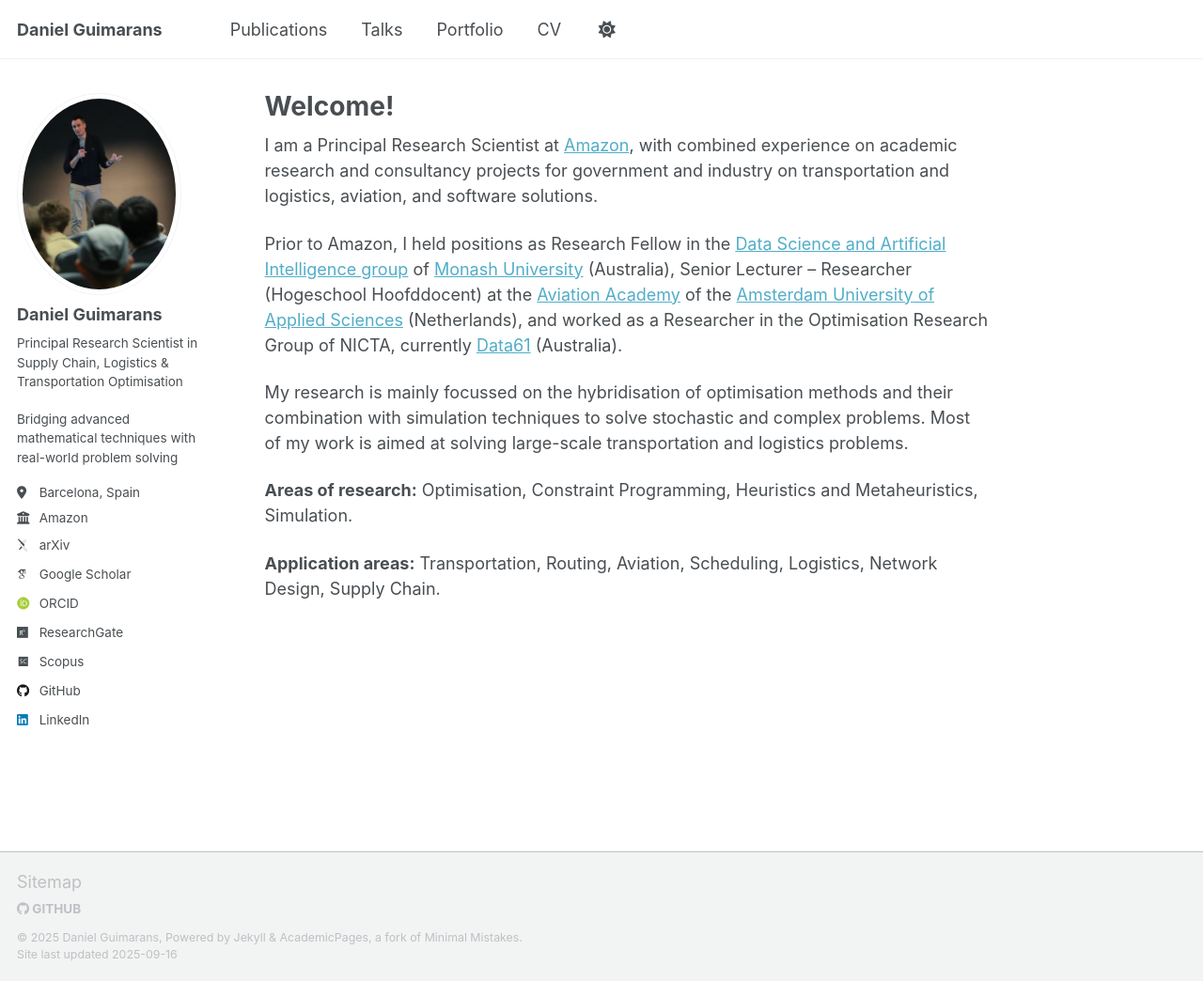
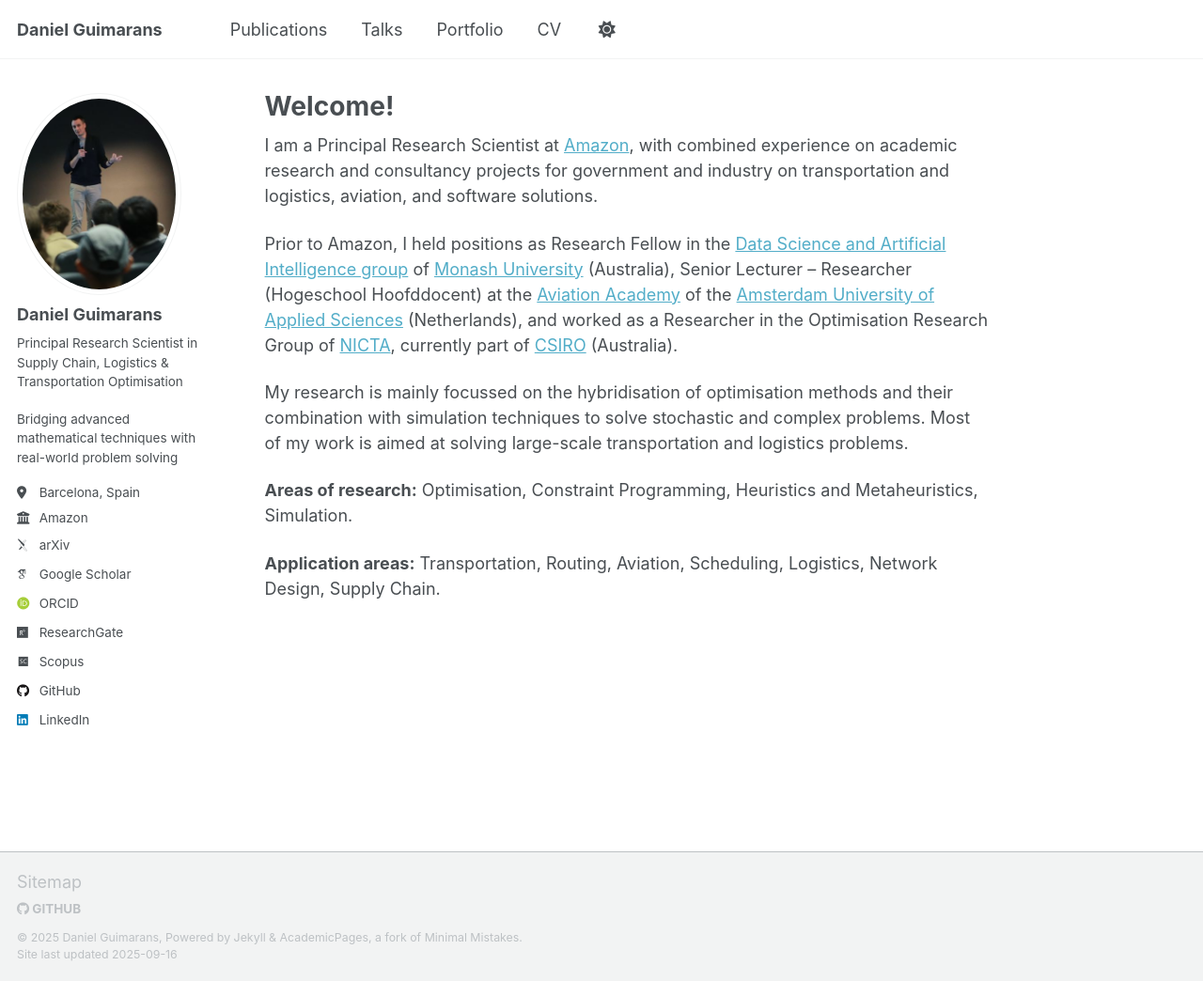
Before and after one commit to dguimarans/dguimarans.github.io, a Jekyll site: the page built from _pages/about.md, in a window 1280 px wide and 1044 px high. Shown: the whole window at 94% size. Built offline with Jekyll 4.4.1, drawn with Linux system fonts in a browser that asks for light colours; some web fonts are replaced; a script that is not in the unit is left out.

Commit message:
Updating about info and links.

```diff
--- a/_pages/about.md
+++ b/_pages/about.md
@@ -9,7 +9,7 @@ redirect_from:
 
 I am a Principal Research Scientist at [Amazon](https://www.amazon.science/), with combined experience on academic research and consultancy projects for government and industry on transportation and logistics, aviation, and software solutions.
 
-Prior to Amazon, I held positions as Research Fellow in the [Data Science and Artificial Intelligence group](https://research.monash.edu/en/organisations/data-science-ai) of [Monash University](https://www.monash.edu/) (Australia), Senior Lecturer – Researcher (Hogeschool Hoofddocent) at the [Aviation Academy](https://research.hva.nl/en/organisations/aviation-management) of the  [Amsterdam University of Applied Sciences](https://www.amsterdamuas.com/) (Netherlands), and worked as a Researcher in the Optimisation Research Group of NICTA, currently [Data61](https://www.data61.csiro.au/) (Australia).
+Prior to Amazon, I held positions as Research Fellow in the [Data Science and Artificial Intelligence group](https://research.monash.edu/en/organisations/data-science-ai) of [Monash University](https://www.monash.edu/) (Australia), Senior Lecturer – Researcher (Hogeschool Hoofddocent) at the [Aviation Academy](https://research.hva.nl/en/organisations/aviation-management) of the  [Amsterdam University of Applied Sciences](https://www.amsterdamuas.com/) (Netherlands), and worked as a Researcher in the Optimisation Research Group of [NICTA](https://en.wikipedia.org/wiki/NICTA), currently part of [CSIRO](https://www.csiro.au/en/research/technology-space) (Australia).
 
 My research is mainly focussed on the hybridisation of optimisation methods and their combination with simulation techniques to solve stochastic and complex problems. Most of my work is aimed at solving large-scale transportation and logistics problems.
 
```
